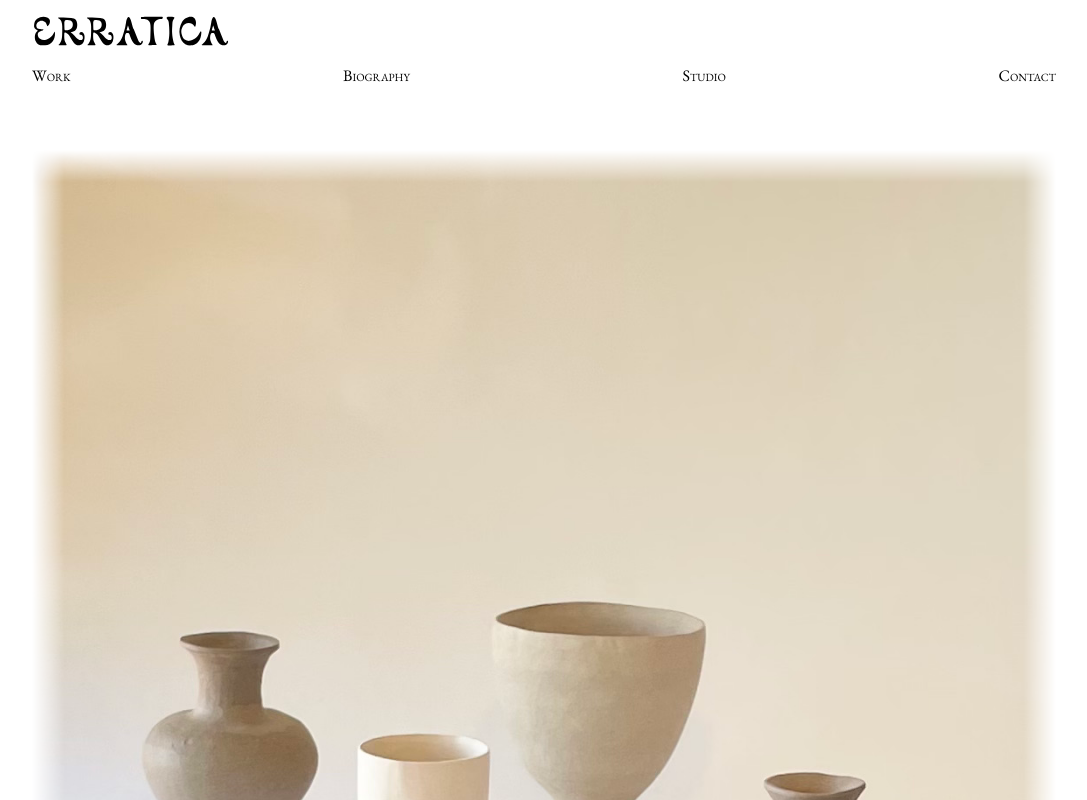
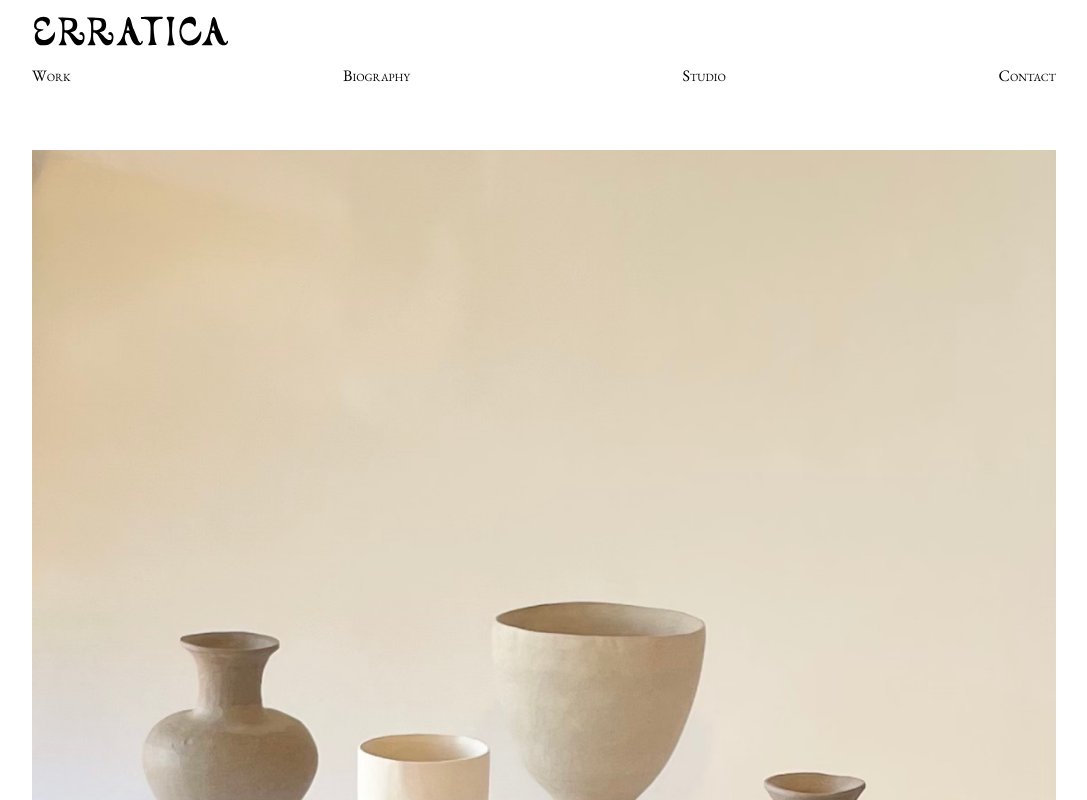
Before and after one commit to JordyToke/BellasWebsite, a React (Vite) app: page / in a window 1280 px wide. Shown: the top 800 px of the page, without its empty margins (96-1183 px from the left). Built offline with nearby package versions, Linux system fonts and the light colour scheme.

Commit message:
fixed vite config base from '/' to './'

```diff
--- a/src/routes/Home.jsx
+++ b/src/routes/Home.jsx
@@ -4,7 +4,7 @@ import styles from "./style.module.css";
 const Home = () => (
   <section className="home">
     <div className={styles.slideshow}>
-      <img className={styles.heroImage} src="IMG_7983.jpeg" alt="" />
+      <img className={`${styles.heroImage}`} src="IMG_7983.jpeg" alt="" />
     <p>
       The above will be a Gallery slideshow.
     </p>
--- a/src/routes/style.module.css
+++ b/src/routes/style.module.css
@@ -10,15 +10,20 @@
   object-fit: fill;
   animation: fadeIn 0.3s ease-in 0 infinite both;
   animation: fadeIn duration timing-function delay iteration-count direction fill-mode;
+}
+
+.blurredBorder {
   --border-blur: 2rem;
   -webkit-mask-composite: intersect;
   mask-composite: intersect;
-  -webkit-mask-image: linear-gradient(transparent, black var(--border-blur)),
+  -webkit-mask-image:
+  linear-gradient(to bottom, transparent , black var(--border-blur)),
+  linear-gradient(to top, transparent, black var(--border-blur)),
   linear-gradient(to right, transparent, black var(--border-blur)),
+  linear-gradient(to left, transparent, black var(--border-blur));
+  mask-image:
+  linear-gradient(to bottom, transparent, black var(--border-blur)),
   linear-gradient(to top, transparent, black var(--border-blur)),
-  linear-gradient(to left, transparent, black var(--border-blur));
-  mask-image: linear-gradient(transparent, black var(--border-blur)),
   linear-gradient(to right, transparent, black var(--border-blur)),
-  linear-gradient(to top, transparent, black var(--border-blur)),
   linear-gradient(to left, transparent, black var(--border-blur));
 }
--- a/vite.config.js
+++ b/vite.config.js
@@ -4,5 +4,5 @@ import react from '@vitejs/plugin-react'
 // https://vite.dev/config/
 export default defineConfig({
   plugins: [react()],
-  base: "/",
+  base: "./",
 })
```
